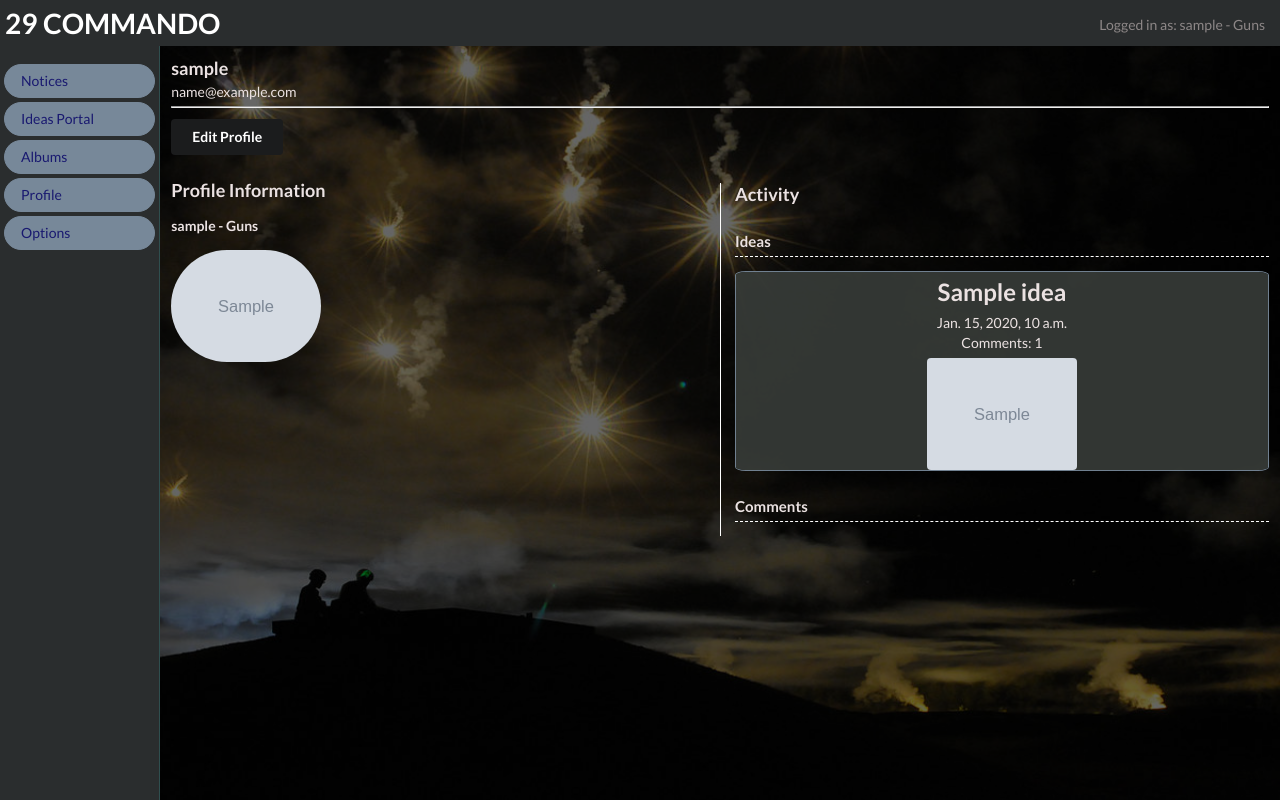
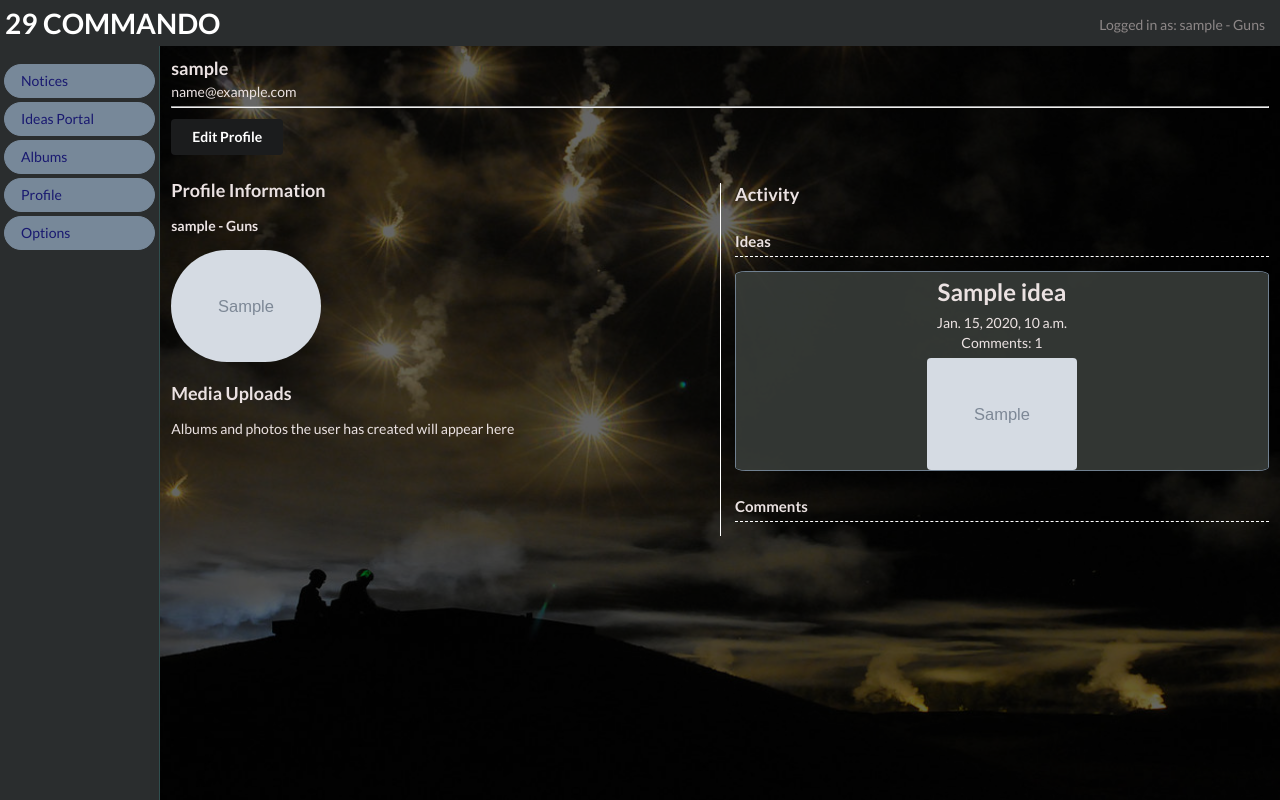
Before and after one commit to Ivystrode/commando_media, a Django app: a page that uses users/templates/users/profile.html in a window 1280 px wide. Run offline with Django 3.2, Linux system fonts and the light colour scheme; a user stored in the database is signed in; tables that the repository leaves empty hold one stand-in row (values such as "Sample post"); grey boxes marked "Sample" are stand-in pictures; some libraries are stand-ins or nearby versions.

Commit message:
add user media to profile page DT

```diff
--- a/static/css/profile.css
+++ b/static/css/profile.css
@@ -12,6 +12,10 @@
     padding-top: 10px;
     margin-top: 10px;
     /* height: 100%; */
+}
+
+.user-media {
+    margin-top: 20px;
 }
 
 /* RIGHT COLUMN */
--- a/users/templates/users/profile.html
+++ b/users/templates/users/profile.html
@@ -22,6 +22,7 @@
 
                 <div class="column profile-info">
 
+
                         <h3>Profile Information</h3>
 
                         <div class="profilepic">
@@ -38,6 +39,15 @@
                                 <p></p>
                                 <button type="submit" class="ui secondary button">Update</button>
                             </form>
+                        </div>
+
+
+                        <div class="user-media">
+
+                            <h3>Media Uploads</h3>
+
+                            <p>Albums and photos the user has created will appear here</p>
+
                         </div>
 
                 </div>
```
Lines whose indentation alone changed are shown as unchanged.
